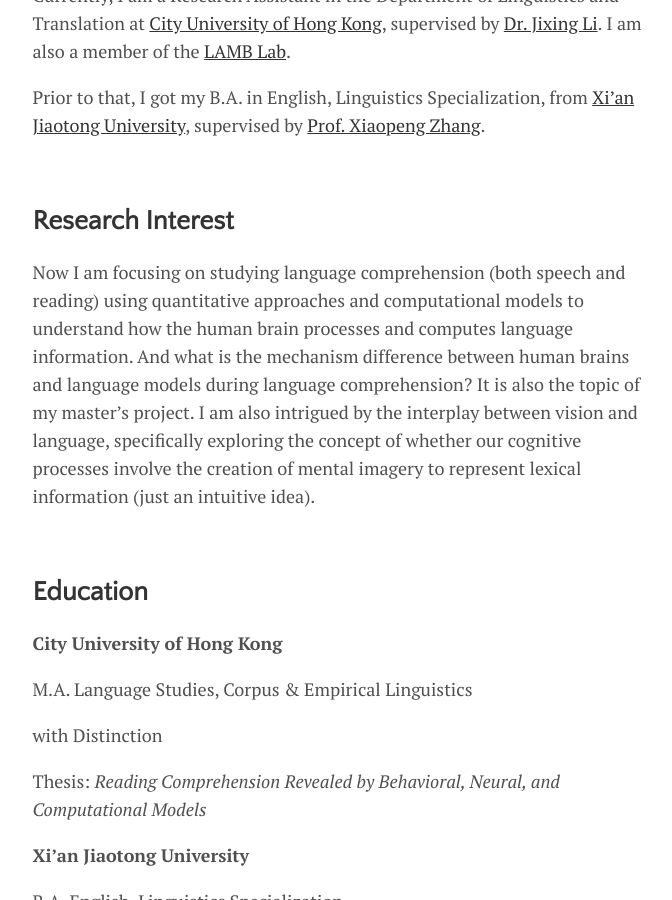
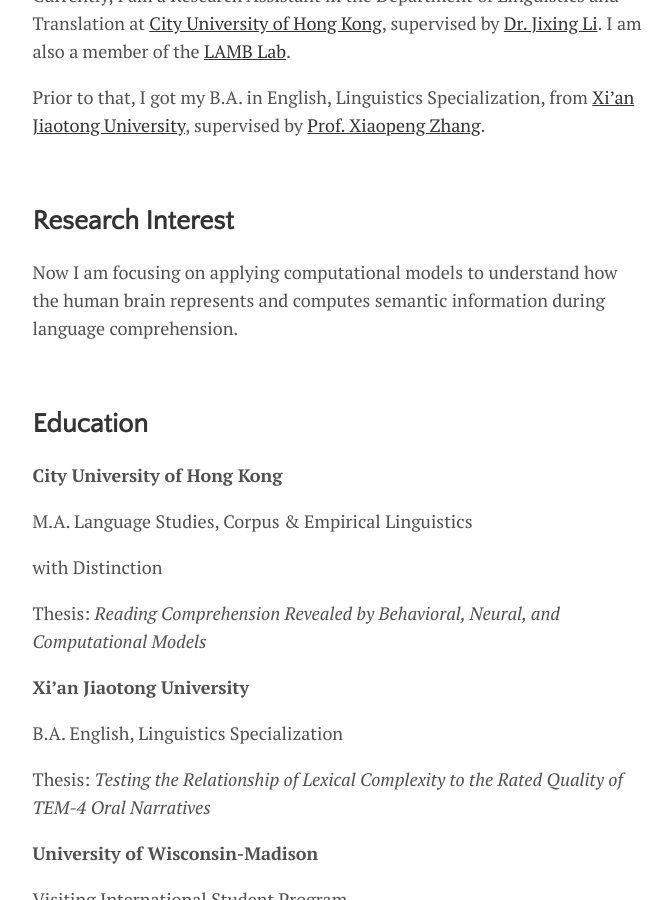
Before and after one commit to zhengwuma/zhengwuma.github.io, a Jekyll site: the page built from menu/about.md, in a window 1280 px wide and 900 px high, scrolled down 718 px. Shown: the whole window, without its empty margins (300-972 px from the left). Built offline with Jekyll 4.4.1, drawn with Linux system fonts in a browser that asks for light colours.

Commit message:
Update about.md

```diff
--- a/menu/about.md
+++ b/menu/about.md
@@ -15,7 +15,7 @@ Prior to that, I got my B.A. in English, Linguistics Specialization, from [Xi'an
 
 ## Research Interest
 
-Now I am focusing on studying language comprehension (both speech and reading) using quantitative approaches and computational models to understand how the human brain processes and computes language information. And what is the mechanism difference between human brains and language models during language comprehension? It is also the topic of my master's project. I am also intrigued by the interplay between vision and language, specifically exploring the concept of whether our cognitive processes involve the creation of mental imagery to represent lexical information (just an intuitive idea).
+Now I am focusing on applying computational models to understand how the human brain represents and computes semantic information during language comprehension.
 
 <br>
 
```
